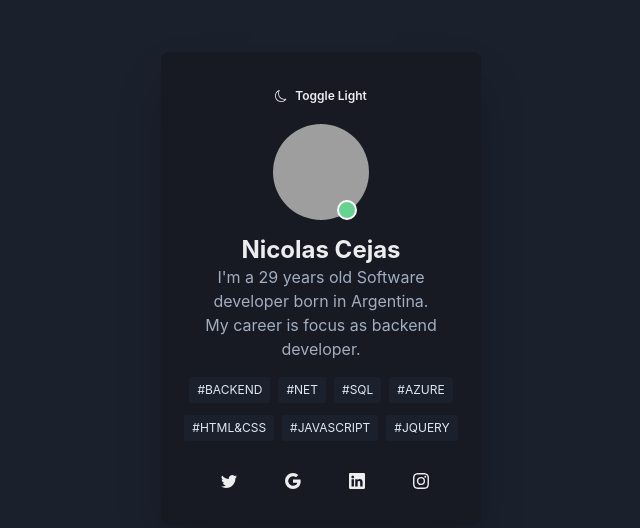
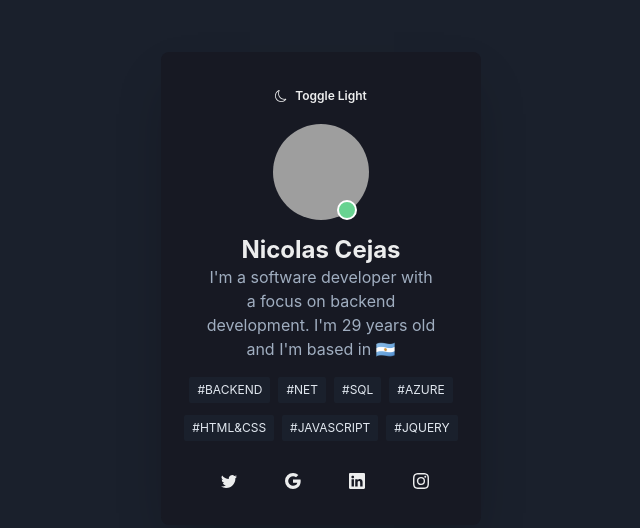
Before and after one commit to chinocejas/nextjs-blog, a Next.js app: page / in a window 1280 px wide. Shown: the top 528 px of the page, without its empty margins (319-959 px from the left). Built offline with nearby package versions, Linux system fonts and the light colour scheme; grey boxes are pictures that could not be loaded.

Commit message:
update personal description and adding footer. (#8)

```diff
--- a/components/SocialProfileSimple/SocialProfileSimple.js
+++ b/components/SocialProfileSimple/SocialProfileSimple.js
@@ -53,8 +53,9 @@ import ToggleTheme from '../Common/ToggleTheme';
             textAlign={'center'}
             color={useColorModeValue('gray.700', 'gray.400')}
             px={5}>
-            I'm a { new Date().getFullYear() - 1993 } years old Software developer born in Argentina.
-            My career is focus as backend developer.
+            I'm a software developer with a focus on backend development.
+            I'm {getYearsOld()} years old and I'm based in
+            <span> 🇦🇷</span>
           </Text>
 
           <Stack align={'center'} justify={'center'} direction={'row'} mt={4}>
@@ -74,4 +75,15 @@ import ToggleTheme from '../Common/ToggleTheme';
         </Box>
       </Center>
     );
+
+    function getYearsOld() {
+      const birthdate = new Date('1993-07-14');
+      const today = new Date();
+      let age = today.getFullYear() - birthdate.getFullYear();
+      const month = today.getMonth() - birthdate.getMonth();
+      if (month < 0 || (month === 0 && today.getDate() < birthdate.getDate())) {
+        age--;
+      }
+      return age;
+    }
   }
--- a/pages/About.js
+++ b/pages/About.js
@@ -1,5 +1,5 @@
 import Head from 'next/head';
-import SocialIconsSmall from '../components/SocialIcons/SocialIconsSmall';
+import SimpleFooter from '../components/Footer/SimpleFooter';
 
 export default function About() {
   return (
@@ -8,7 +8,7 @@ export default function About() {
         <title>nico.cejas</title>
       </Head>
       <main>
-        <SocialIconsSmall></SocialIconsSmall>
+        <SimpleFooter />
       </main>
     </div>
   )
--- a/pages/Market.js
+++ b/pages/Market.js
@@ -1,5 +1,6 @@
 import Head from 'next/head';
 import GridListWithHeading from '../components/GridListWithHeading/GridListWithHeading'
+import SimpleFooter from '../components/Footer/SimpleFooter';
 
 export default function Market() {
   const itemsForSell = getItemsForSell();
@@ -16,6 +17,7 @@ export default function Market() {
             description={sellListDescription}
             items={itemsForSell}>
         </GridListWithHeading>
+        <SimpleFooter></SimpleFooter>
       </main>
     </div>
   )
```
Also changed, not shown: components/Footer/SimpleFooter.js (added, +34 -0 lines), components/GridListWithHeading/GridListWithHeading.js (+13 -1 lines), 1 other file (tests, documents, lock files or other folders).
